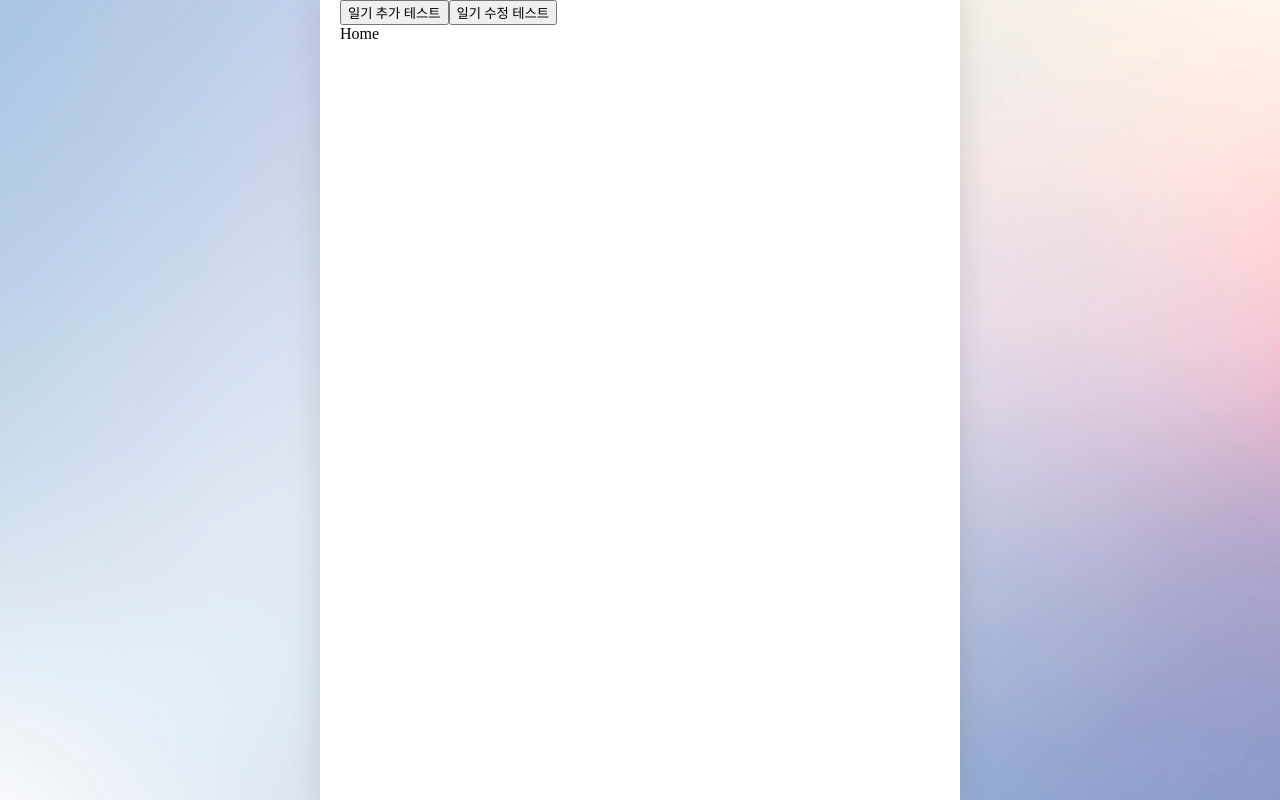
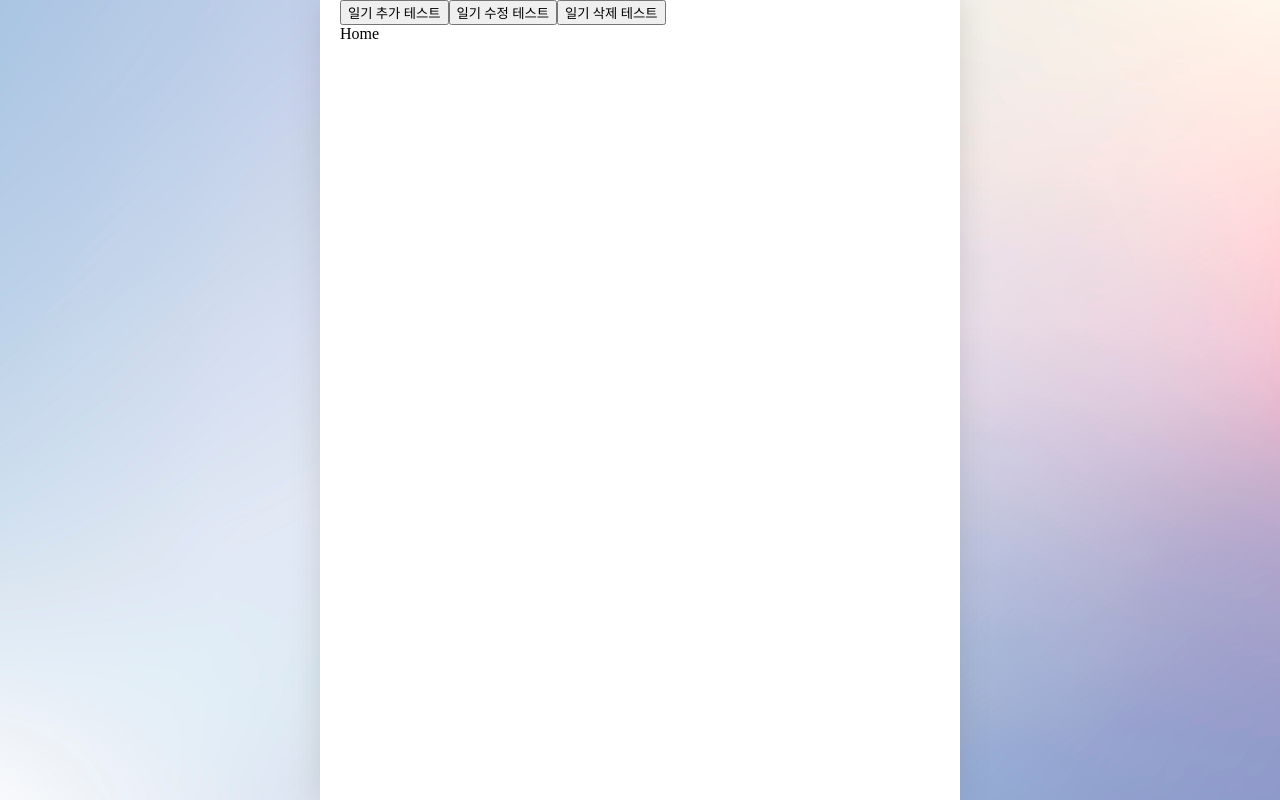
Before and after one commit to ahyns62/mood-diary, a React (Vite) app: page / in a window 1280 px wide. Built offline with nearby package versions, Linux system fonts and the light colour scheme; a web font is replaced by a local one.

Commit message:
feat: 기존 일기 삭제 기능 구현

```diff
--- a/src/App.jsx
+++ b/src/App.jsx
@@ -29,6 +29,10 @@ function reducer(state, action) {
       return state.map((item) =>
         String(item.id) === String(action.data.id) ? action.data : item
       );
+    case "DELETE":
+      return state.filter((item) => String(item.id) !== String(action.id));
+    default:
+      return state;
   }
 }
 
@@ -63,6 +67,12 @@ function App() {
   };
 
   // 기존 일기 삭제
+  const onDelete = (id) => {
+    dispatch({
+      type: "DELETE",
+      id,
+    });
+  };
 
   return (
     <>
@@ -76,6 +86,8 @@ function App() {
         일기 수정 테스트
       </button>
 
+      <button onClick={() => onDelete(1)}>일기 삭제 테스트</button>
+
       <Routes>
         <Route path="/" element={<Home />} />
         <Route path="/new-diary" element={<NewDiary />} />
```
